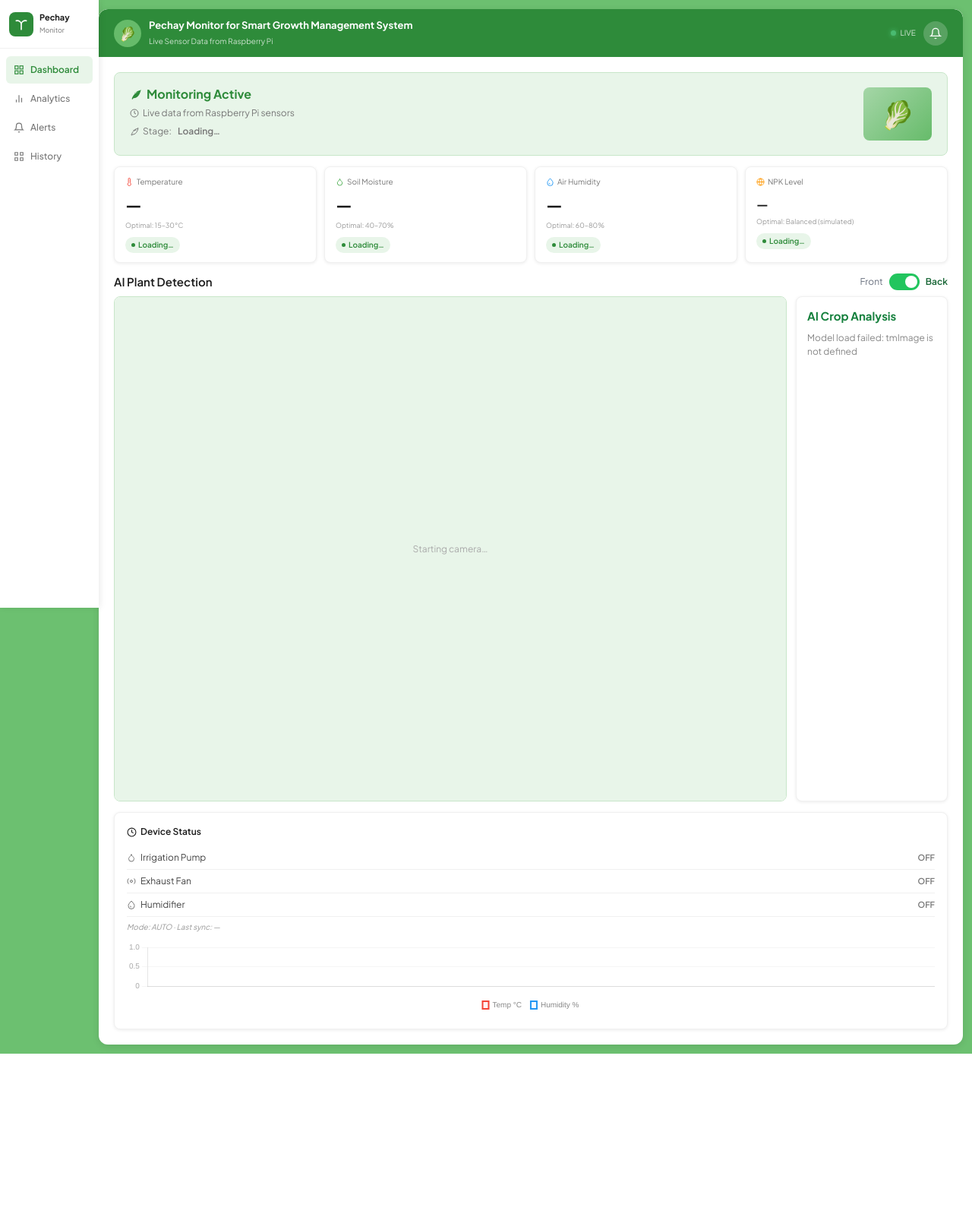
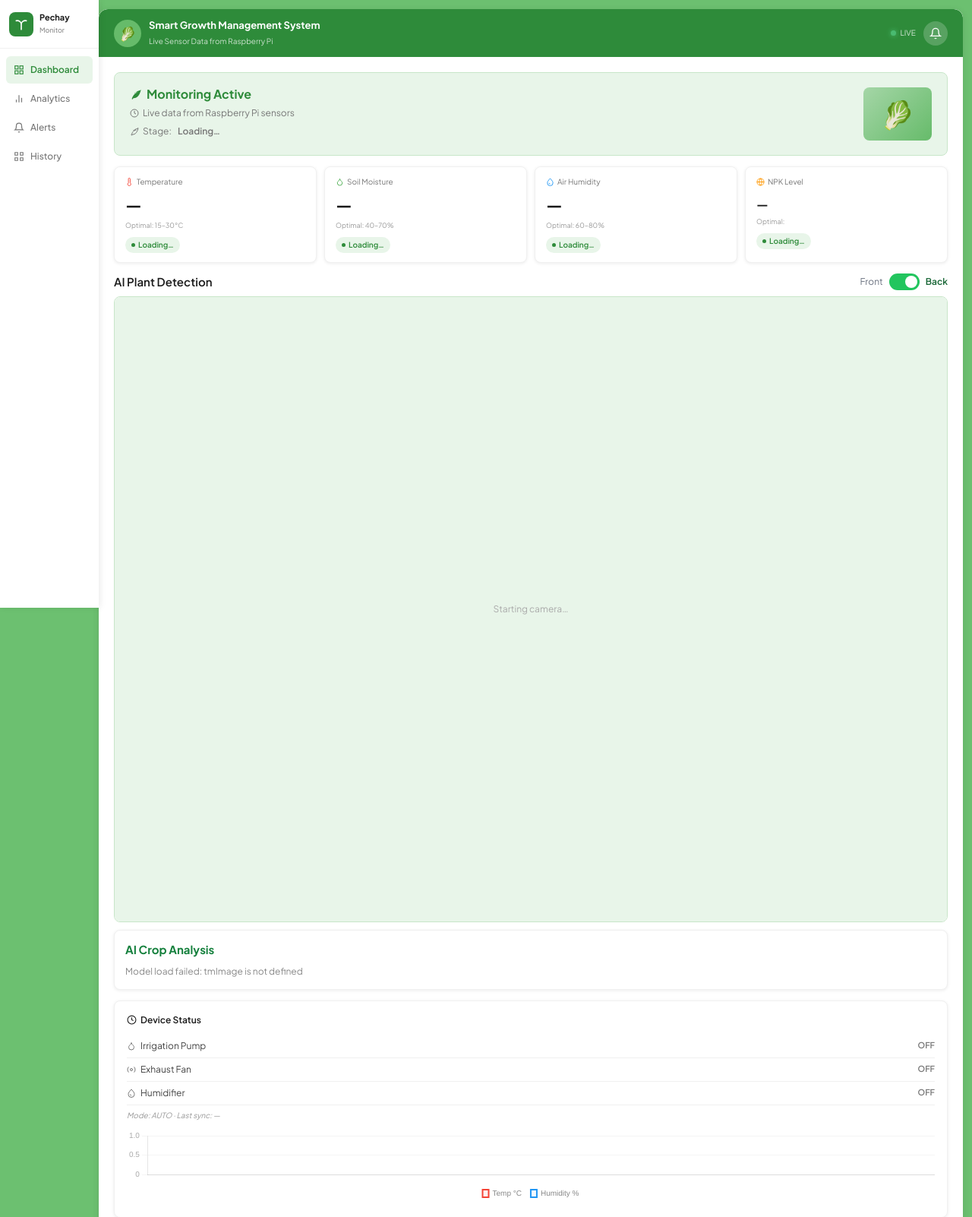
Before and after one commit to eldzey/Technogrowth-Backend, a Flask app: page / in a window 1280 px wide. Shown: the top 1602 px of the page at 76% size. Before the commit the page ends 1387 px from the top, so only its background shows below. Run offline with Flask 3, Linux system fonts and the light colour scheme; data that the repository does not hold is empty; some libraries are stand-ins or nearby versions.

Commit message:
fixed ai panel

```diff
--- a/templates/index.html
+++ b/templates/index.html
@@ -275,7 +275,7 @@ canvas { width:100%!important; }
       <div class="topbar-crop">
         <div class="crop-img">🥬</div>
         <div class="crop-info">
-          <strong>Pechay Monitor for Smart Growth Management System</strong>
+          <strong>Smart Growth Management System</strong>
           <span id="topbar-source-label">Connecting…</span>
         </div>
       </div>
@@ -334,7 +334,7 @@ canvas { width:100%!important; }
         <div class="sensor-card" id="card-npk">
           <div class="sensor-label"><svg viewBox="0 0 24 24" fill="none" stroke="#FF9800" stroke-width="2"><circle cx="12" cy="12" r="10"/><line x1="2" y1="12" x2="22" y2="12"/><path d="M12 2a15.3 15.3 0 0 1 4 10 15.3 15.3 0 0 1-4 10 15.3 15.3 0 0 1-4-10 15.3 15.3 0 0 1 4-10z"/></svg>NPK Level</div>
           <div class="sensor-val" id="dash-npk" style="font-size:16px;padding-top:4px;">—</div>
-          <div class="sensor-range">Optimal: Balanced (simulated)</div>
+          <div class="sensor-range">Optimal:</div>
           <div class="sensor-status" id="status-npk">Loading…</div>
         </div>
       </div>
@@ -355,15 +355,13 @@ canvas { width:100%!important; }
           <span id="cam-label-back" style="font-weight:600;color:#166534;">Back</span>
         </label>
       </div>
-      <div style="display:flex;gap:12px;margin-bottom:14px;">
-        <div style="flex:1;min-width:0;background:#f4fbf4;border:1px solid #C8E6C9;border-radius:var(--r);overflow:hidden;">
+      <div style="margin-bottom:10px;background:#f4fbf4;border:1px solid #C8E6C9;border-radius:var(--r);overflow:hidden;">
   <div id="webcam-container" style="width:100%;aspect-ratio:4/3;background:#e8f5e9;display:flex;align-items:center;justify-content:center;">
     <p style="color:#aaa;font-size:12px;">Starting camera…</p>
   </div>
 </div>
-        <div id="prediction-result" style="width:200px;flex-shrink:0;padding:14px;background:#fff;border:1px solid var(--border-light);border-radius:var(--r);box-shadow:var(--shadow);">
+<div id="prediction-result" style="padding:14px;background:#fff;border:1px solid var(--border-light);border-radius:var(--r);box-shadow:var(--shadow);margin-bottom:14px;">
   <p style="color:#aaa;font-size:12px;text-align:center;">Waiting for camera…</p>
-        </div>
 </div>
 
       <!-- Device Status -->
@@ -790,7 +788,7 @@ function pollSensors() {
     updateSensorCard('card-humid','status-humid',h,'humidity','%','Humidity');
     // NPK card always shows NORMAL (simulated)
     const ns=document.getElementById('status-npk'), nc=document.getElementById('card-npk');
-    if (ns&&nc) { ns.textContent='Balanced (sim)'; ns.className='sensor-status'; nc.className='sensor-card'; }
+    if (ns&&nc) { ns.textContent='Balanced '; ns.className='sensor-status'; nc.className='sensor-card'; }
     const lu=document.getElementById('dash-last-updated'); if(lu) lu.textContent='Last update: '+(data.timestamp||new Date().toLocaleTimeString());
     if (t!=null&&h!=null) updateDashChart(t,h);
   });
```
Lines whose indentation alone changed are shown as unchanged.
